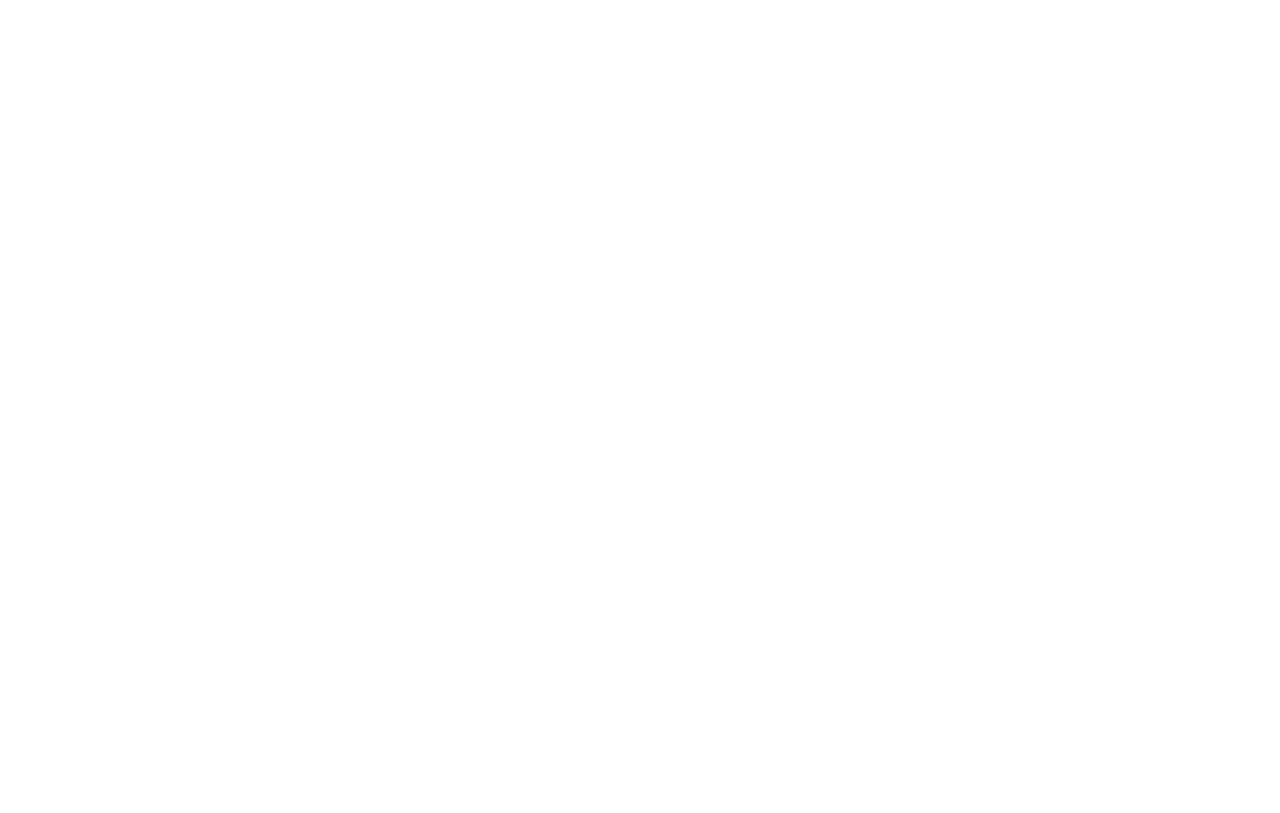
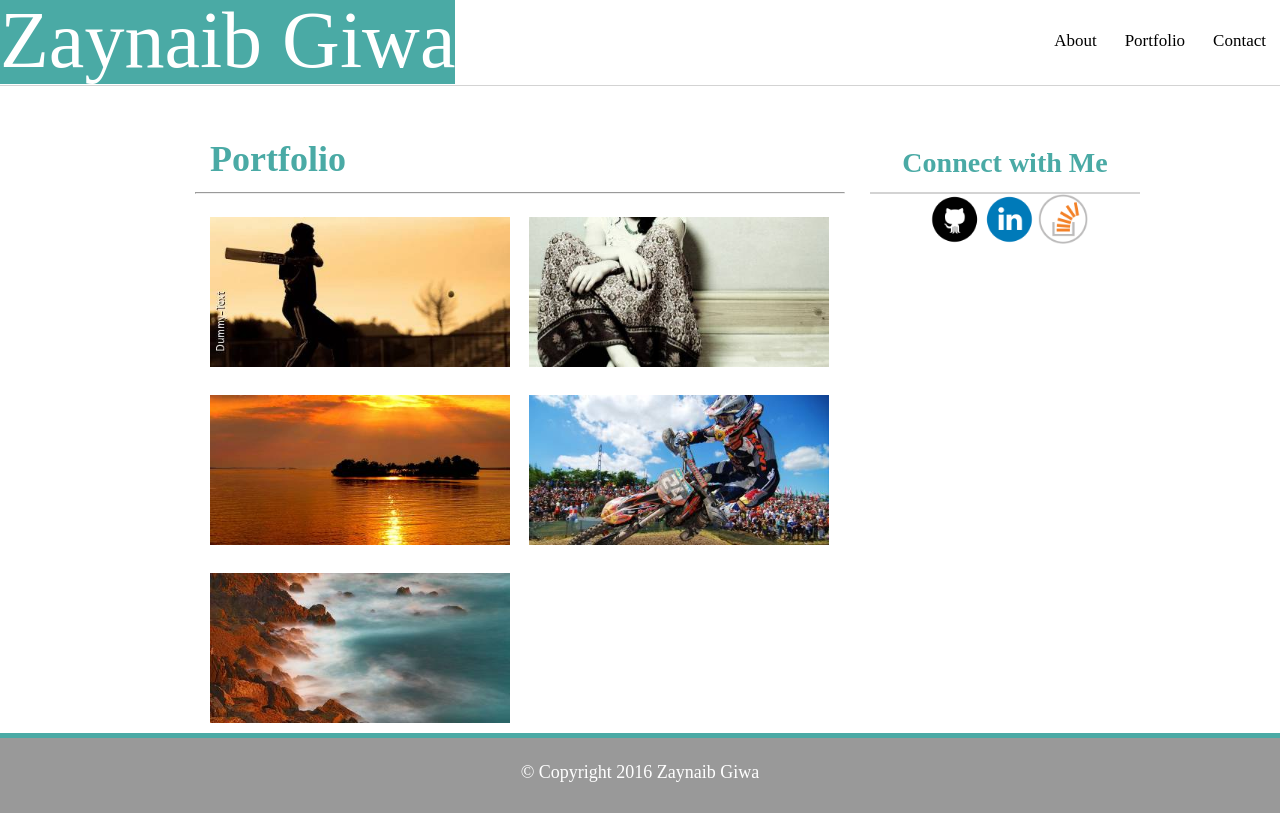
Before and after one commit to zaynaib/Basic-Portfolio, a plain HTML site: page portfolio.html in a window 1280 px wide. Drawn offline with Linux system fonts and the light colour scheme.

Commit message:
Almost done with Gallery

```diff
--- a/assets/css/style.css
+++ b/assets/css/style.css
@@ -167,3 +167,14 @@ input[type=text]:focus ,input[type=email]:focus{
 Gallery Page Style
 
 ===========================*/
+.row img{
+	width: 300px;
+	margin-left:15px;
+	margin-top:15px;
+	margin-bottom:10px;
+}
+
+
+#gallery{
+
+}
--- a/portfolio.html
+++ b/portfolio.html
@@ -0,0 +1,70 @@
+<!DOCTYPE>
+<html>
+	<head>
+		<title>Zaynaib's Portfolio</title>
+		<link rel="stylesheet" type="text/css" href="assets/css/reset.css">
+		<link rel="stylesheet" type="text/css" href="assets/css/style.css">
+	</head>
+
+	<body>
+		<header>
+			<h1> Zaynaib Giwa </h1>
+			<nav>
+				<!-- <li><span>Zaynaib Giwa</span</li> -->
+
+				<li>Contact</li>
+				<li>Portfolio</li>
+				<li>About</li>
+
+
+			</nav>
+
+		</header>
+
+		<div id="wrapper">
+
+			<section>
+			<h2>Portfolio</h2>
+			<hr>
+
+			<div id="gallery">
+			<div class="row">
+				<img id="img1" src="assets/images/cricket.jpg">
+				<img id="img2" src="assets/images/baseball.jpg">
+
+			</div>
+
+			<div class="row">
+				<img id="img3" src="assets/images/oldPerson.jpg">
+				<img id="img4" src="assets/images/surfing.jpg">
+			</div>
+
+
+			<div class="row">
+				<img id="img5" src="assets/images/lastImage.jpg">
+			 </div>
+
+			</div>
+
+			</section>
+
+			<aside>
+				<h3>Connect with Me</h3>
+
+				<ul id="socialMedia">
+					<li><a href="https://github.com/zaynaib"><img src="assets/images/github.png"></a></li>
+					<li><a href="https://www.linkedin.com/in/zaynaib-ola-giwa-a5014a4b/"><img src="assets/images/linkedin.png"></a></li>
+					<li><a href="https://stackoverflow.com/users/3426338/zaynaib-giwa?tab=profile"><img src="assets/images/stackoverflow.png"></a></li>
+				</ul>
+			</aside>
+
+
+		</div> <!--End of Wrapper -->
+		<div></div>
+
+		<footer>&copy; Copyright 2016 Zaynaib Giwa</footer>
+
+	</body>
+
+
+</html>
```
Also changed, not shown: assets/images/baseball.jpg (added), assets/images/football.jpg (deleted), assets/images/lastImage.jpg (added), assets/images/surfing.jpg (added).
